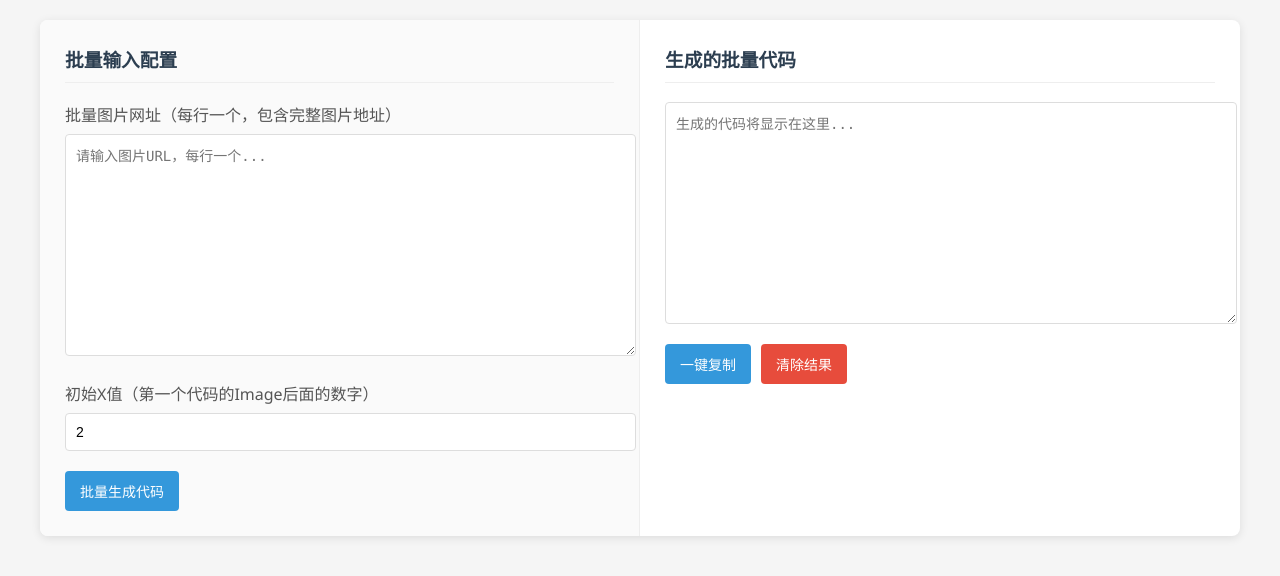
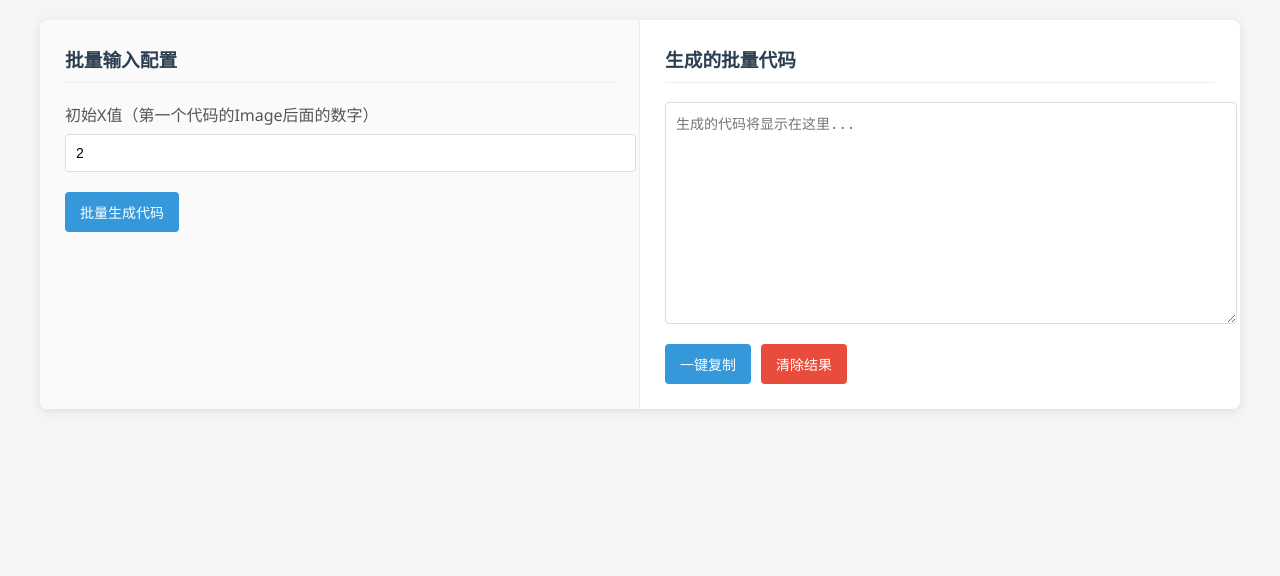
Before and after one commit to GUOWANGBIAN/picgit, a plain HTML site: page index.html in a window 1280 px wide. Drawn offline with Linux system fonts and the light colour scheme.

Commit message:
Update index.html

```diff
--- a/index.html
+++ b/index.html
@@ -134,10 +134,6 @@
         <div class="panel left-panel">
             <h3>批量输入配置</h3>
             <div class="input-group">
-                <label for="urlList">批量图片网址（每行一个，包含完整图片地址）</label>
-                <textarea id="urlList" placeholder="请输入图片URL，每行一个..."></textarea>
-            </div>
-            <div class="input-group">
                 <label for="xStart">初始X值（第一个代码的Image后面的数字）</label>
                 <input type="number" id="xStart" placeholder="输入起始数字" value="2">
             </div>
```
